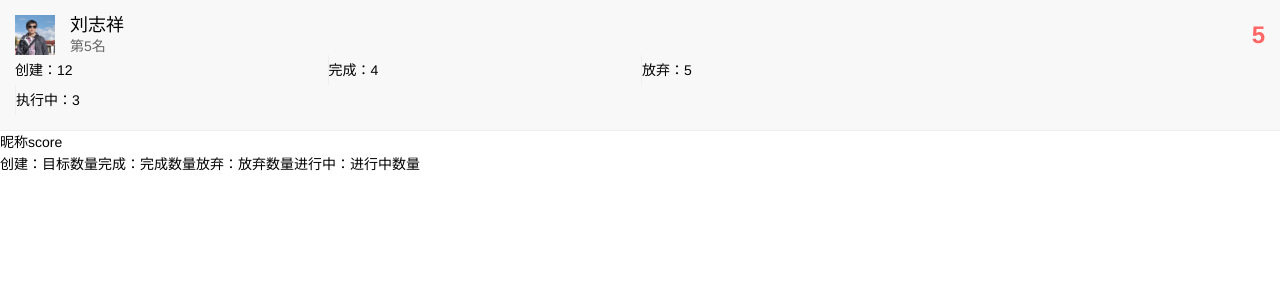
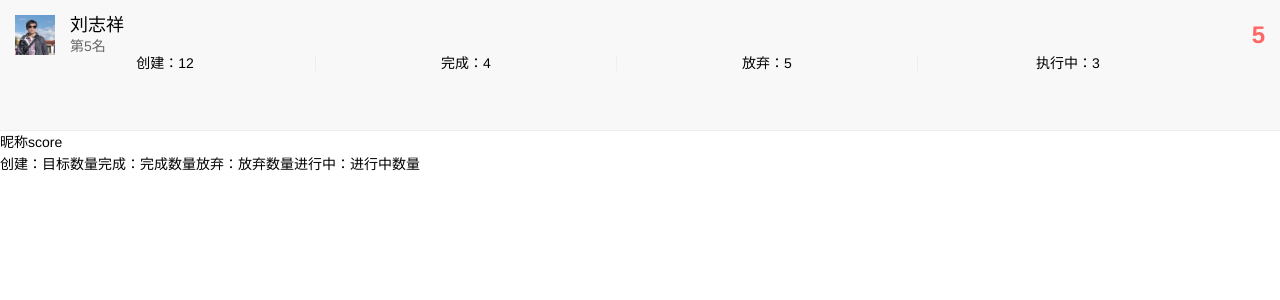
Before and after one commit to will-lzx/goal, a Django app: page /weixin/ranking/ in a window 1280 px wide. Shown: the top 300 px of the page. Run offline with Django 3.2, Linux system fonts and the light colour scheme.

Commit message:
小目标页面创建

```diff
--- a/static/css/style.css
+++ b/static/css/style.css
@@ -401,6 +401,6 @@ h4{font-size: 14px;color: #666666;font-weight: 400;text-align: center;padding: 1
 .img_zz_tx{width: 40px;height: auto;border: none;}
 .zz_l_nc{margin-left: 55px;height: 20px;line-height: 20px;text-align: left;font-size: 18px;font-weight: 400;  }
 .zz_l_ph{margin-left: 55px;height: 20px;color: #666666;}
-.zz_sj{width: 100%;height: 30px;line-height: 30px;margin: 20px 0;font-weight: 200;}
-.zz_sj_l{width: 25%;float: left;border-left: 1px solid #eeeeee;}
+.zz_sj{width: 100%;margin: 20px 0;font-weight: 200;}
+.zz_sj_l{width: 24%;float: left;border-left: 1px solid #eeeeee;text-align: center;line-height: 16px;}
 .zz_sj_b{border: none;}
```
